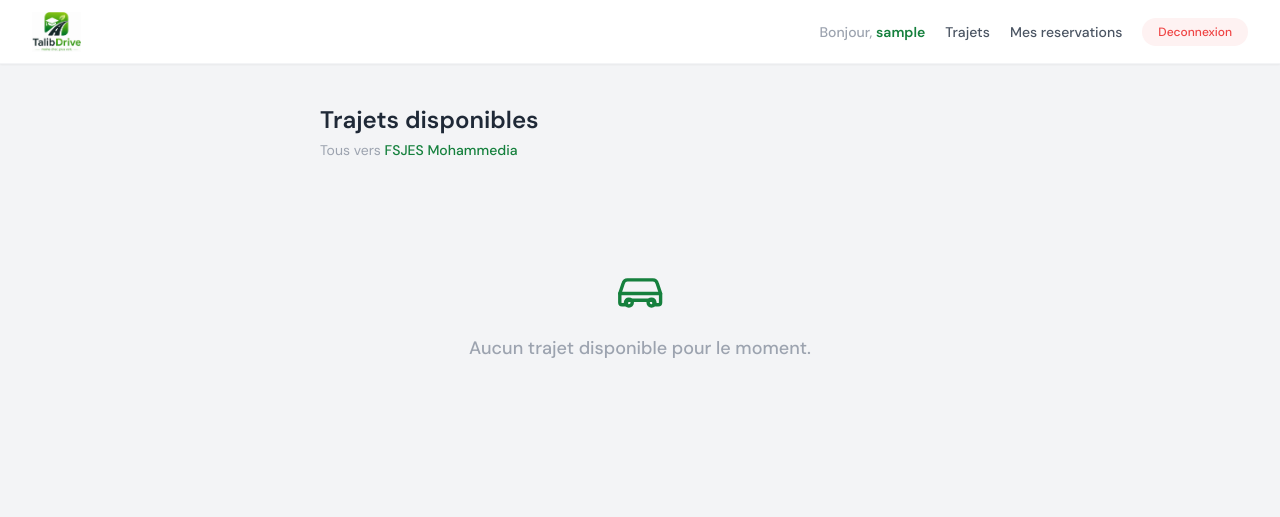
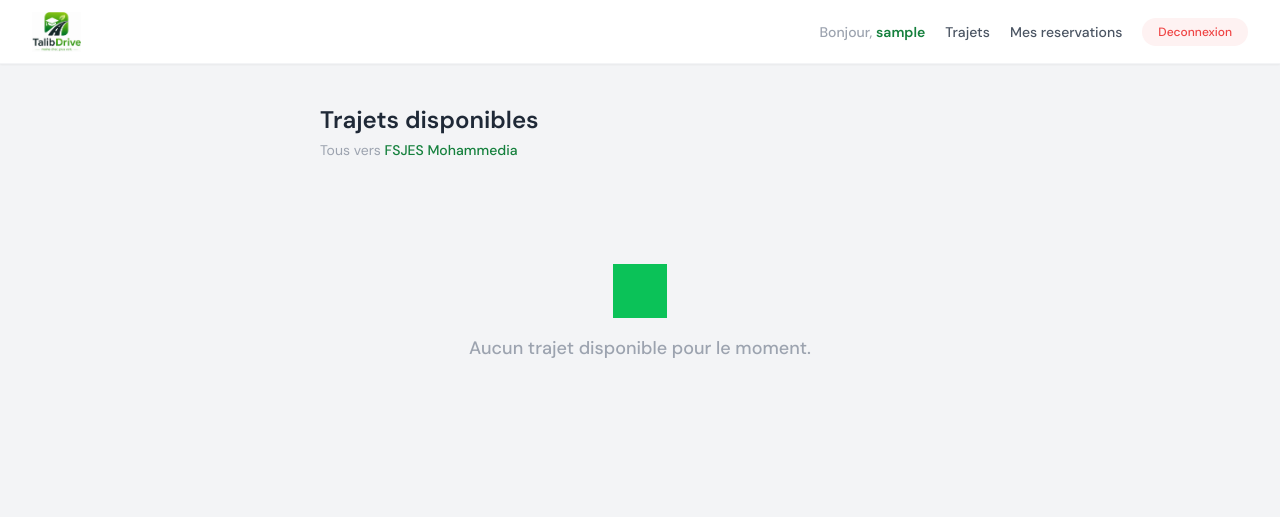
Before and after one commit to ahmedhl-dev/talibdrive, a Flask app: page / in a window 1280 px wide. Shown: the top 517 px of the page. Run offline with Flask 3, Linux system fonts and the light colour scheme; the visitor is signed in with stand-in values (Sample User, id 1); data that the repository does not hold is empty; some libraries are stand-ins or nearby versions; grey boxes are pictures that could not be loaded.

Commit message:
Changing the car again

```diff
--- a/app/templates/trajets/index.html
+++ b/app/templates/trajets/index.html
@@ -76,13 +76,9 @@
 {% else %}
     <div class="text-center py-20 text-gray-400">
         <div class="mb-4 flex justify-center">
-            <svg xmlns="http://www.w3.org/2000/svg" viewBox="0 0 24 24" fill="none" stroke="#15803d" stroke-width="1.5"
-                style="width: 3.4rem; height: 3.4rem;">
-                <path stroke-linecap="round" stroke-linejoin="round" d="M3 13l1.5-4.5A2 2 0 0 1 6.4 7h11.2a2 2 0 0 1 1.9 1.5L21 13" />
-                <path stroke-linecap="round" stroke-linejoin="round" d="M3 13h18v4a1 1 0 0 1-1 1h-1a1 1 0 0 1-1-1v-1H6v1a1 1 0 0 1-1 1H4a1 1 0 0 1-1-1v-4z" />
-                <circle cx="7" cy="17" r="1.5" />
-                <circle cx="17" cy="17" r="1.5" />
-            </svg>
+            <img src="https://cdn.jsdelivr.net/npm/lucide-static@0.473.0/icons/car.svg"
+                alt="Aucun trajet"
+                style="width: 3.4rem; height: 3.4rem; filter: invert(28%) sepia(51%) saturate(789%) hue-rotate(93deg) brightness(95%) contrast(91%);">
         </div>
         <p class="text-lg font-medium">Aucun trajet disponible pour le moment.</p>
         {% if current_user.est_conducteur %}
```
